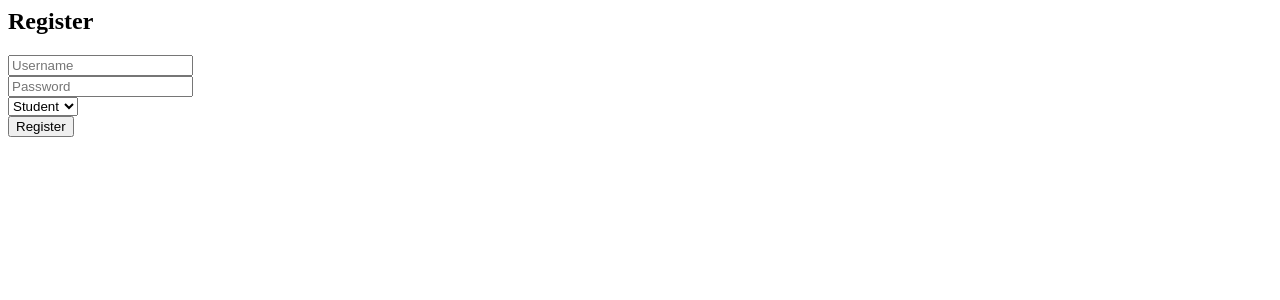
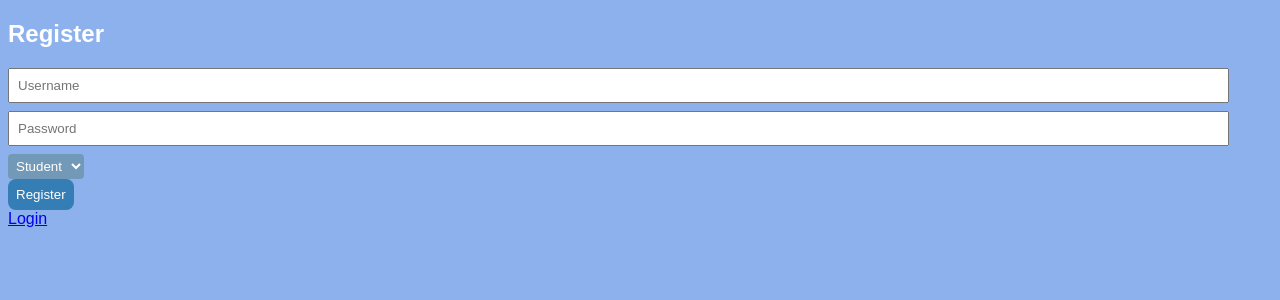
Before and after one commit to moss-eater/supersite-FLASK, a Flask app: page /register in a window 1280 px wide. Shown: the top 300 px of the page. Run offline with Flask 3, Linux system fonts and the light colour scheme.

Commit message:
practically done. i am satisfied

```diff
--- a/app.py
+++ b/app.py
@@ -13,16 +13,13 @@ login_manager = LoginManager()
 login_manager.login_view = 'login'
 login_manager.init_app(app)
 
-
 @login_manager.user_loader
 def load_user(user_id):
     return User.query.get(int(user_id))
 
-
 @app.before_request
 def create_tables():
     db.create_all()
-
 
 @app.route('/', methods=['GET', 'POST'])
 def login():
@@ -32,7 +29,6 @@ def login():
             login_user(user)
             return redirect(url_for('dashboard'))
     return render_template('login.html')
-
 
 @app.route('/register', methods=['GET', 'POST'])
 def register():
@@ -48,7 +44,6 @@ def register():
         return redirect(url_for('login'))
     return render_template('register.html')
 
-
 @app.route('/dashboard')
 @login_required
 def dashboard():
@@ -58,7 +53,6 @@ def dashboard():
     else:
         entries = DiaryEntry.query.filter_by(student_id=current_user.id).all()
         return render_template('student_dashboard.html', entries=entries)
-
 
 @app.route('/add_entry/<int:student_id>', methods=['GET', 'POST'])
 @login_required
@@ -79,13 +73,11 @@ def add_entry(student_id):
     student = User.query.get(student_id)
     return render_template('add_entry.html', student=student)
 
-
 @app.route('/logout')
 @login_required
 def logout():
     logout_user()
     return redirect(url_for('login'))
 
-
 if __name__ == '__main__':
-    app.run(debug=True)
+    app.run()
--- a/static/style.css
+++ b/static/style.css
@@ -1,42 +1,53 @@
 body {
     font-family: Arial, sans-serif;
-    background: #f4f6f8;
-    margin: 0;
+    background: #8cb1ed;
+    color: white;
+    margin: 2;
 }
 
 header {
-    background: #2c3e50;
+    background: #7299b8;
     color: white;
-    padding: 15px;
+    padding: 16px;
+}
+
+select {
+    background: #7299b8;
+    padding: 4px;
+    border: none;
+    border-radius: 4px;
+    color: white;
 }
 
 nav a {
-    color: white;
-    margin-right: 15px;
+    color: #7299b8;
+    margin-right: 16px;
     text-decoration: none;
 }
 
 main {
-    padding: 20px;
+    padding: 16px;
 }
 
 .entry {
     background: white;
-    padding: 15px;
-    margin-bottom: 10px;
-    border-radius: 5px;
+    padding: 16px;
+    margin-bottom: 8px;
+    border-radius: 4px;
 }
 
 form input, form textarea {
-    width: 100%;
-    margin-bottom: 10px;
+    color: #7299b8;
+    width: 95%;
+    margin-bottom: 8px;
     padding: 8px;
 }
 
 button {
-    background: #3498db;
+    background: #357db5;
     color: white;
-    padding: 10px;
+    padding: 8px;
     border: none;
+    border-radius: 8px;
     cursor: pointer;
 }
--- a/templates/register.html
+++ b/templates/register.html
@@ -1,3 +1,10 @@
+<!DOCTYPE html>
+<html>
+
+<head>
+    <link rel="stylesheet" href="/static/style.css">
+</head>
+
 <h2>Register</h2>
 <form method="POST">
     <input name="username" placeholder="Username" required><br>
@@ -10,3 +17,5 @@
 
     <button type="submit">Register</button>
 </form>
+<a href="/">Login</a>
+</html>
```
Also changed, not shown: templates/add.html (deleted, +0 -18 lines), templates/add_entry.html (+8 -0 lines), templates/base.html (deleted, +0 -15 lines), templates/index.html (deleted, +0 -14 lines), templates/login.html (+8 -0 lines), templates/student_dashboard.html (+8 -0 lines), templates/teacher_dashboard.html (+8 -0 lines), instance/diary.db.
